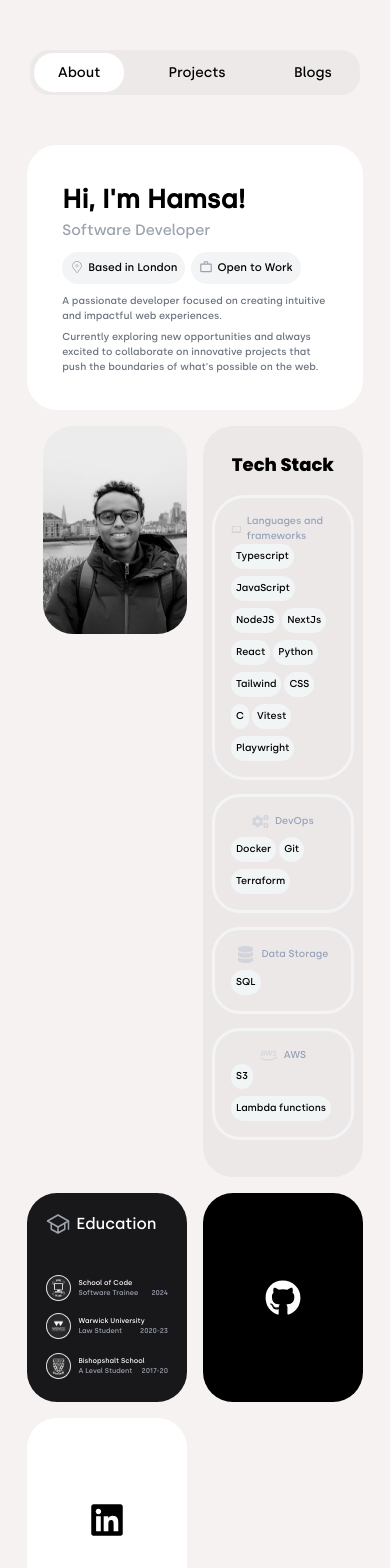
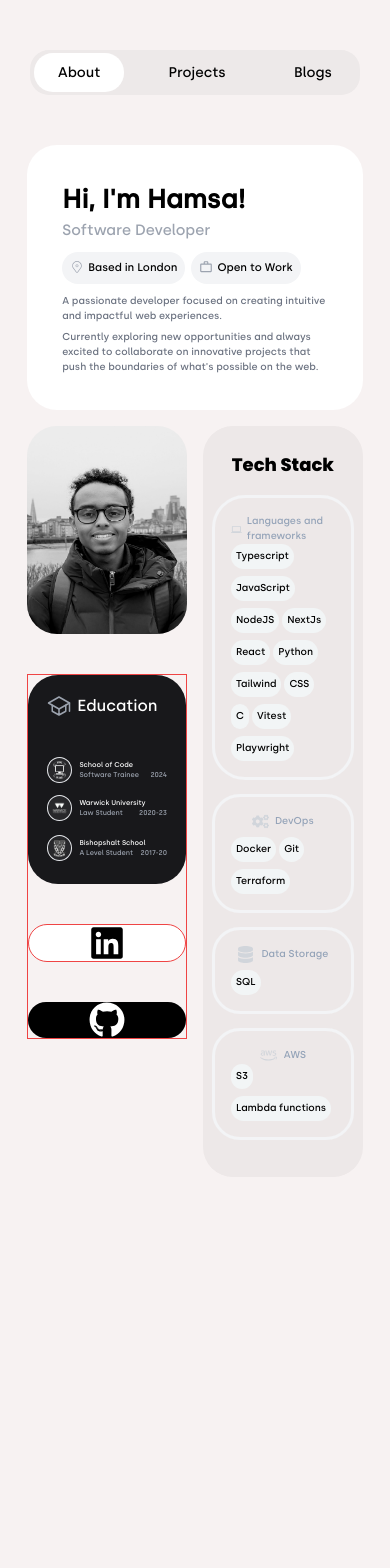
Before and after one commit to DonHamsa/myPortfolio, a Next.js app: page / in a window 390 px wide. Shown: the top 1568 px of the page. After the commit the page ends 1227 px from the top, so only its background shows below. Built offline with nearby package versions, Linux system fonts and the light colour scheme.

Commit message:
removed the empty space on mobile between the rows

```diff
--- a/src/components/LinkedInBox/LinkedInBox.jsx
+++ b/src/components/LinkedInBox/LinkedInBox.jsx
@@ -2,7 +2,7 @@ import { FaLinkedin } from "react-icons/fa";
 
 export default function LinkedInBox() {
   return (
-    <div className="bg-white w-[100%] rounded-[30px] lg:h-[100%] h-[204px]  flex justify-center items-center relative ">
+    <div className="bg-white w-[100%] rounded-[30px] lg:h-[100%] h-100%  flex justify-center items-center relative border border-red-500">
       <a
         href="https://www.linkedin.com/in/hamsamuse/"
         className="h-full w-full flex justify-center items-center "
--- a/src/components/MasonaryBox/MasonryBox.jsx
+++ b/src/components/MasonaryBox/MasonryBox.jsx
@@ -16,18 +16,35 @@ export default function MasonryBox() {
         i == 0 ? (
           <ProfileBox key={i} />
         ) : i == 1 ? (
-          <ProfileImage key={i} />
+          <>
+            <div className="border-red-500 space-y-10  ">
+              <ProfileImage />
+              <div className="lg:hidden border border-red-500 space-y-10">
+                <Education />
+                <LinkedInBox />
+                <GitHubBox />
+              </div>
+            </div>
+          </>
         ) : i == 2 ? (
           <Techstack key={i} />
-        ) : i === 4? (
-          <GitHubBox key={i} />
+        ) : i === 4 ? (
+          <div className="hidden lg:block">
+            <GitHubBox key={i} />
+          </div>
         ) : i == 5 ? (
-          <LinkedInBox key={i} />
-        ) : i==3? <Education key={i}/> : (
+          <div className="hidden lg:block">
+            <LinkedInBox key={i} />
+          </div>
+        ) : i == 3 ? (
+          <div className="hidden lg:block">
+            <Education key={i} />{" "}
+          </div>
+        ) : (
           <div
             key={i}
             className={`${boxStyle} ${i === 6 ? "lg:col-span-2" : ""} ${
-              i === 5 &&  ""
+              i === 5 && ""
             }`}
           ></div>
         )
--- a/src/components/ProfileImage/ProfileImage.jsx
+++ b/src/components/ProfileImage/ProfileImage.jsx
@@ -1,7 +1,7 @@
 export default function ProfileImage() {
   return (
-    <div className='lg:w-full lg:h-full h-[208px] rounded-[30px] overflow-hidden flex justify-center w-[100%]'>
-      <img src="/ProfileImage.jpg" className="h-full lg:w-full w-[100%] rounded-[30px]  translate-x-4"></img>
+    <div className='lg:w-full lg:h-full h-[208px] rounded-[30px] overflow-hidden flex justify-center w-[100%] '>
+      <img src="/ProfileImage.jpg" className="h-full lg:w-full w-[100%] rounded-[30px]  scale-125 "></img>
     </div>
   );
 }
```
